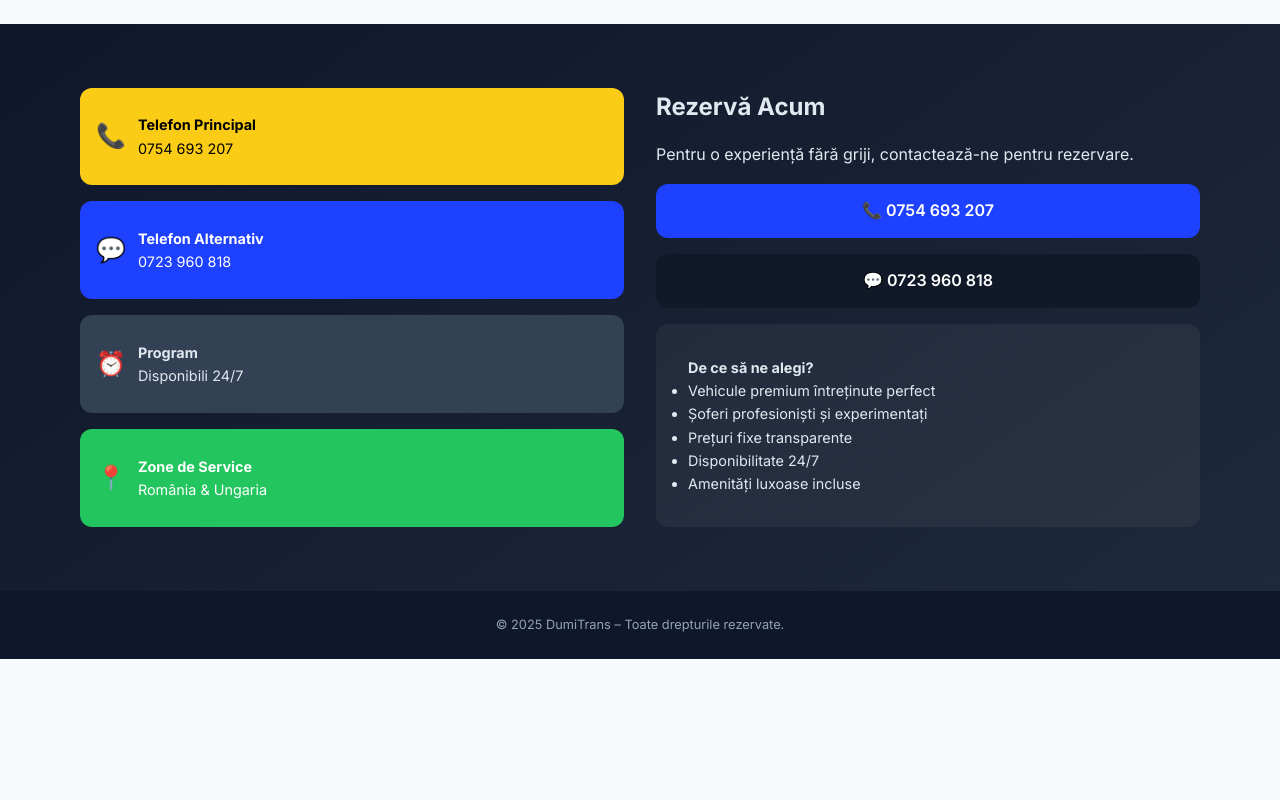
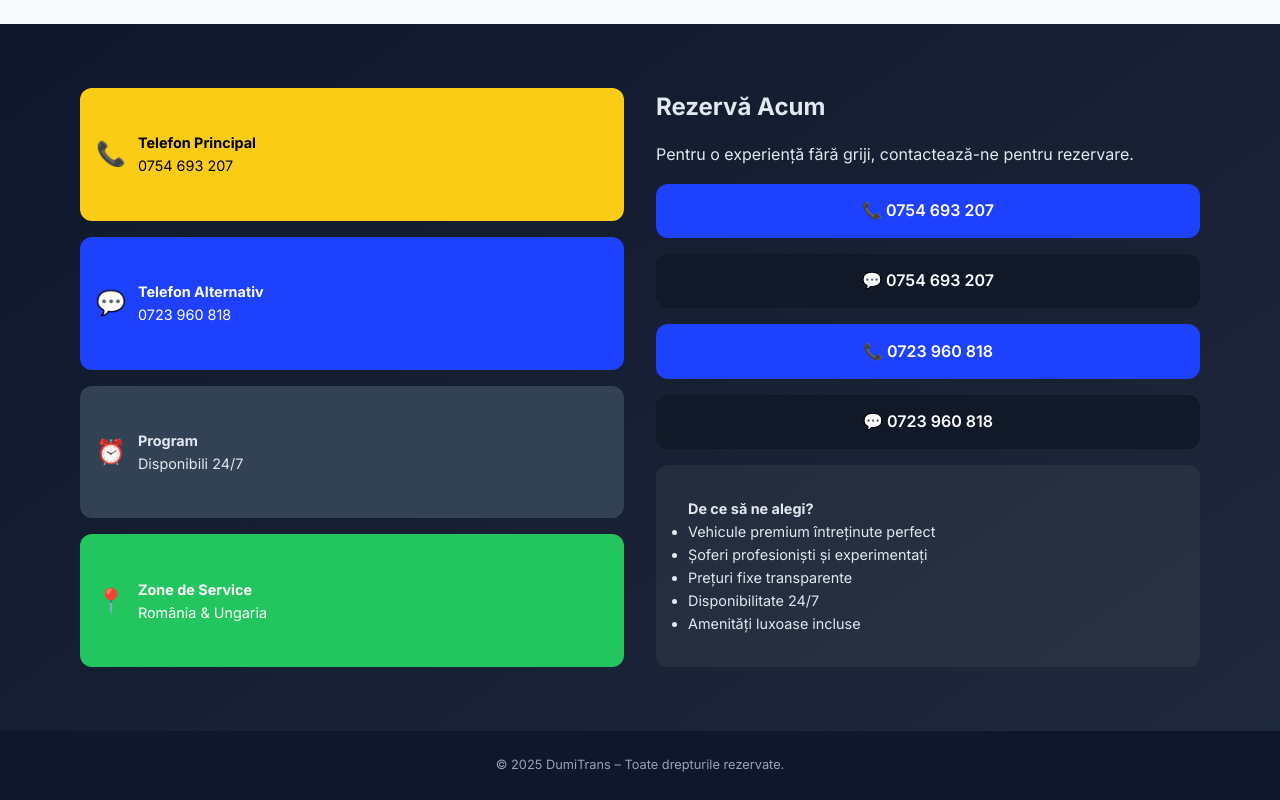
Before and after one commit to Rauldumi/Dumi-Trans, a plain HTML site: page index.html in a window 1280 px wide. Shown: the part 2523-3323 px from the top of the page. Before the commit the page ends 3182 px from the top, so only its background shows below. Drawn offline with Linux system fonts and the light colour scheme.

Commit message:
Update index.html

```diff
--- a/index.html
+++ b/index.html
@@ -125,7 +125,9 @@
         <p>Pentru o experiență fără griji, contactează-ne pentru rezervare.</p>
 
         <a  href="tel:+407546993207" class="btn btn-primary full" aria-label="Sună la 0754 693 207">📞 0754&nbsp;693&nbsp;207</a>
-        <a  href="https://wa.me/40754693207" class="btn btn-dark full" aria-label="Chat pe WhatsApp 0754 693 207">💬 0723&nbsp;960&nbsp;818</a>
+        <a  href="https://wa.me/40754693207" class="btn btn-dark full" aria-label="Chat pe WhatsApp 0754 693 207">💬 0754&nbsp;693&nbsp;207</a>
+         <a  href="tel:+40723960818" class="btn btn-primary full" aria-label="Sună la 0723 960 818">📞 0723&nbsp;960&nbsp;818</a>
+        <a  href="https://wa.me/40723960818" class="btn btn-dark full" aria-label="Chat pe WhatsApp 0723 960 818">💬 0723&nbsp;960&nbsp;818</a>
 
         <div class="why">
           <h4>De ce să ne alegi?</h4>
```
